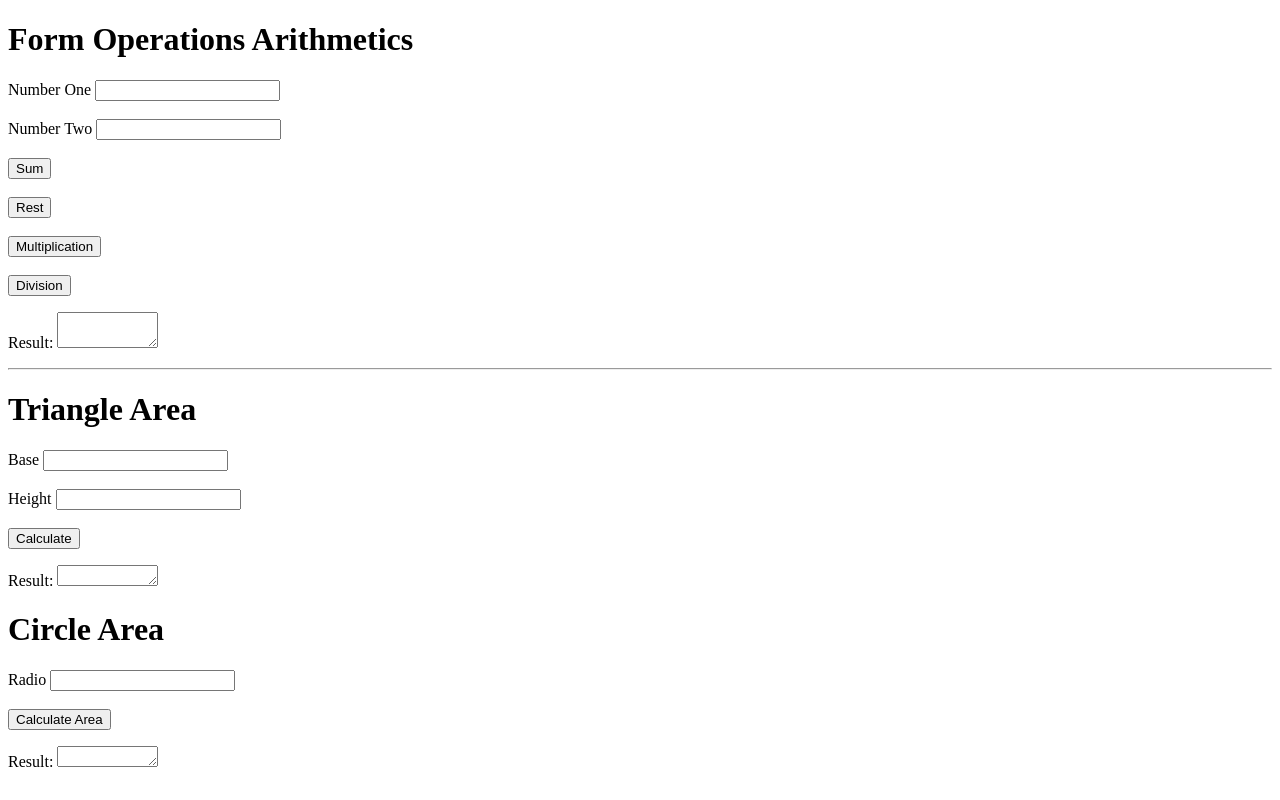
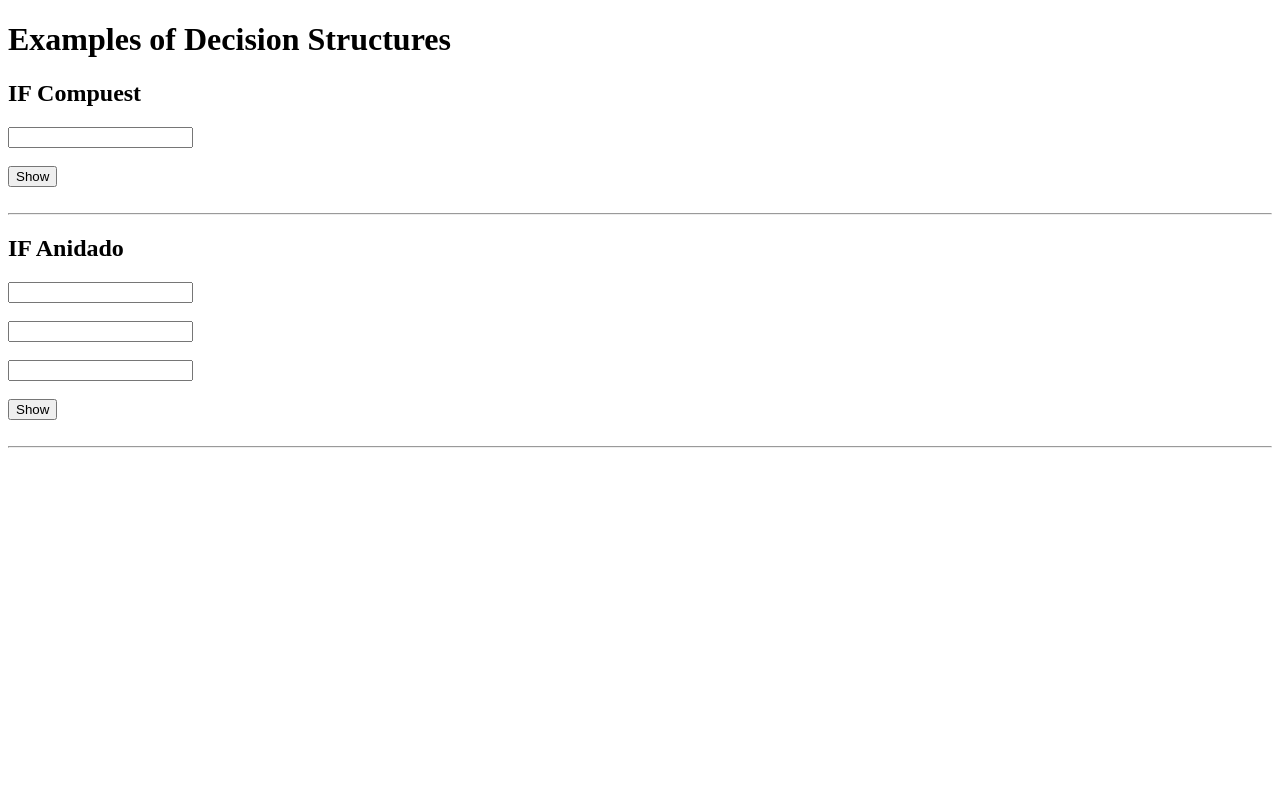
Before and after one commit to sebasdevel/programacionavanzada, a plain HTML site: page exampleOne/index.html in a window 1280 px wide. Drawn offline with Linux system fonts and the light colour scheme.

Commit message:
SV - Decision Structure

```diff
--- /dev/null
+++ b/exampleOne/JS/sDecision.js
@@ -0,0 +1,50 @@
+function showMessage() {
+    let age = parseInt(document.getElementById('age').value);
+
+    // if (age >= 18) {
+    //     message = "You are adult."
+    // }else{
+    //     message = "You are a adolescent or kid"
+    // }
+
+    // If con operador terniario
+    let message = (age >= 18) ? "You are adult" : "You are a adolescent or kid"
+
+    // alert(message);
+    document.write(message);
+}
+
+function messageTwo(){
+    let age = parseInt(document.getElementById("ageTwo").value);
+    let height = parseFloat(document.getElementById("height").value);
+    let weight = parseInt(document.getElementById("weight").value);
+
+    const paramAge = 80;
+    const paramHeight = 1.40;
+    const paramWeight = 70;
+    let messageDecision;
+
+//     if (age <= paramAge) {
+//         if(height >= paramHeight){
+//             if(weight == paramWeight){
+//                 messageDecision = "Yes!"
+//             }else{
+//                 messageDecision = "No! Your weight.";
+//             }
+//         }else{
+//             messageDecision = "No! Your height.";
+//         }
+//     } else {
+//         messageDecision = "No! Your age";
+//     }
+
+//     document.write(messageDecision);
+// If with operator logic AND(&&)
+    if (age <= paramAge && height >= paramHeight && weight == paramWeight) {
+        messageDecision = "Yes!"
+    }else{
+        messageDecision = "No!"
+    }
+
+    alert(messageDecision);
+}
--- a/exampleOne/index.html
+++ b/exampleOne/index.html
@@ -5,10 +5,11 @@
     <meta name="viewport" content="width=device-width, initial-scale=1.0">
     <title>Operations Arithmetics</title>
     <!-- <script src="JS/variables.js"></script> -->
-    <script src="JS/operArit.js"></script>
+    <!-- <script src="JS/operArit.js"></script> -->
+    <script src="JS/sDecision.js"></script>
 </head>
 <body>
-    <h1>Form Operations Arithmetics</h1>
+    <!-- <h1>Form Operations Arithmetics</h1>
     <form action="">
         <label for="nOne">Number One</label>
         <input type="text" name="nOne" id="nOne">
@@ -28,8 +29,8 @@
         </p>
     </form>
     <hr>
+    <h1>Triangle Area</h1>
     <form>
-        <h1>Triangle Area</h1>
         <label for="base">Base</label>
         <input type="text" id="base" name="base">
         <br><br>
@@ -48,5 +49,34 @@
         <p>Result:
             <textarea name="resultAreaCircle" id="resultAreaCircle" cols="10" rows="1"></textarea>
         </p>
-</body>
+    </form> -->
+    <h1>Examples of Decision Structures</h1>
+    <section>
+        <h2>IF Compuest</h2>
+        <form>
+            <label for="age"></label>
+            <input type="text" name="age" id="age">
+            <br><br>
+            <button type="button" onclick="showMessage()">Show</button>
+        </form>
+    </section>
+    <br><hr>
+    <section>
+        <h2>IF Anidado</h2>
+        <form>
+            <label for="ageTwo"></label>
+            <input type="text" name="ageTwo" id="ageTwo">
+            <br><br>
+            <label for="height"></label>
+            <input type="text" name="height" id="height">
+            <br><br>
+            <label for="weight"></label>
+            <input type="text" name="weight" id="weight">
+            <br><br>
+            <button type="button" onclick="messageTwo()">Show</button>
+        </form>
+    </section>
+    <br>
+    <hr>
+    </body>
 </html>
```
